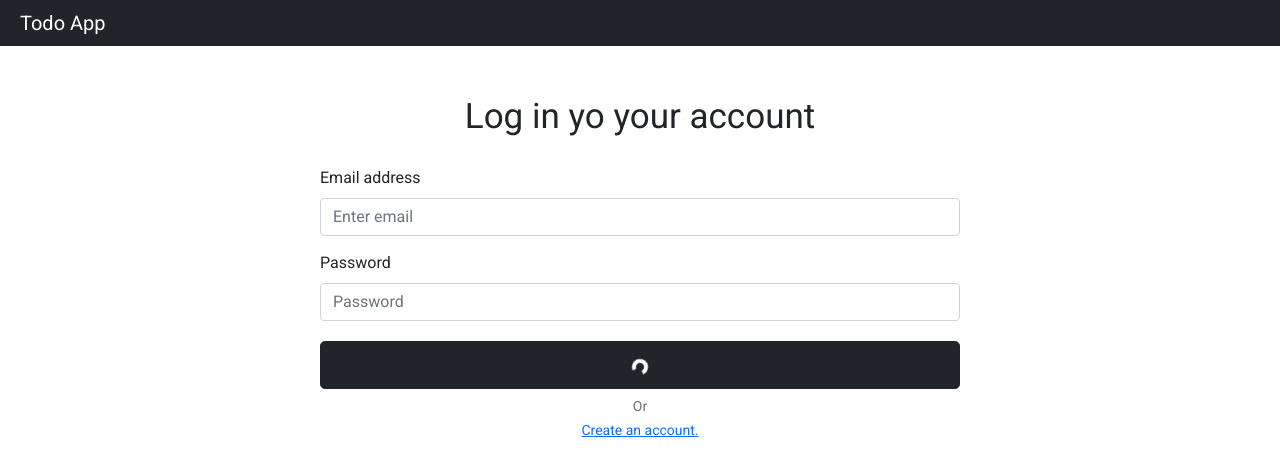
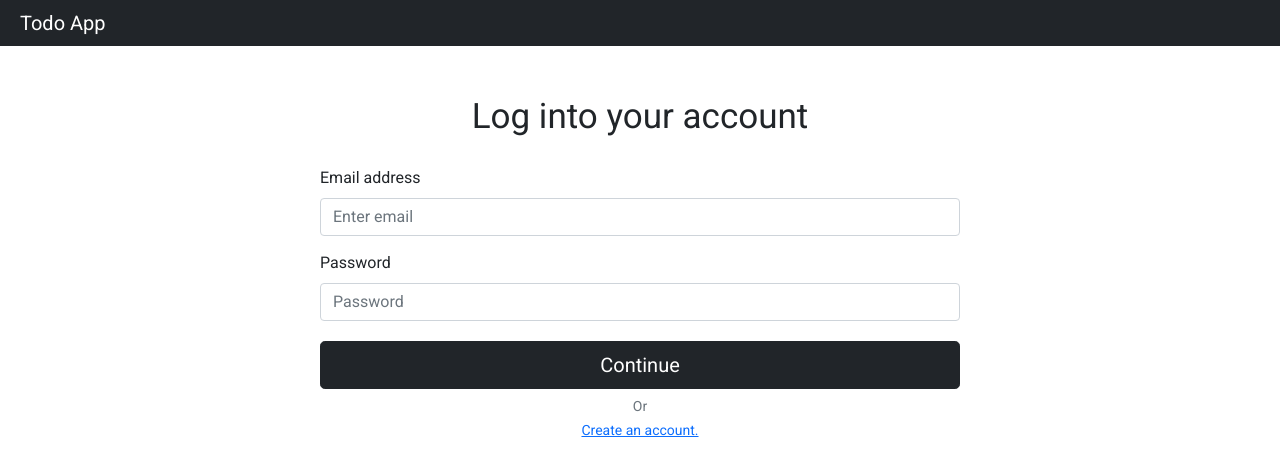
Before and after one commit to gonsoria/task-manager, a React (Create React App) app in the folder client/: page / in a window 1280 px wide. Shown: the top 476 px of the page. Built offline with nearby package versions, Linux system fonts and the light colour scheme.

Commit message:
update login

```diff
--- a/client/src/components/Login/Login.jsx
+++ b/client/src/components/Login/Login.jsx
@@ -1,23 +1,22 @@
 import React, { useState } from 'react'
 import { useDispatch, useSelector } from 'react-redux'
 import Form from 'react-bootstrap/Form'
+import Spinner from 'react-bootstrap/Spinner'
 import Button from 'react-bootstrap/Button'
 import styles from '../../styles/Styles.module.css'
 import { logIn } from '../../redux/actions'
 import { Link } from 'react-router-dom'
-import Spinner from 'react-bootstrap/Spinner'
 
 function Login() {
     const dispatch = useDispatch()
     const accountStatus = useSelector(state => state.accountStatus)
-    const isAuthenticated = useSelector(state => state.isAuthenticated)
-
-    console.log(isAuthenticated)
 
     const initialUserData = {
         email: '',
         password: ''
     }
+
+    const [loading, setLoading] = useState(false)
 
     //FORM CONTROL
     const [userData, setUserData] = useState(initialUserData)
@@ -46,6 +45,10 @@ function Login() {
         else {
             setError(null)
             dispatch(logIn(userData))
+            setLoading(true)
+            if (accountStatus === 'success') {
+                setLoading(false)
+            }
             // setUserData(initialUserData)
         }
     }
@@ -53,7 +56,7 @@ function Login() {
 
     return (
         <div className={styles.container}>
-            <h2 className={styles.title}>Log in yo your account</h2>
+            <h2 className={styles.title}>Log into your account</h2>
             <Form onSubmit={handleLogIn}>
                 <Form.Group className={styles.textContainer} controlId="formBasicEmail">
                     <Form.Label >Email address</Form.Label>
@@ -89,18 +92,15 @@ function Login() {
                 </Form.Group>
 
                 <Button variant="dark" size="lg" className={styles.button} type='submit'>
-
                     {
-                        isAuthenticated ? 'Continue' :
+                        !loading ? 'Continue' :
                             < Spinner
                                 as="span"
                                 animation="border"
                                 size="sm"
                                 role="status"
                                 aria-hidden="true"
-                                className={styles.spinner}
                             />
-
                     }
                 </Button>
                 <Form.Text>
```
